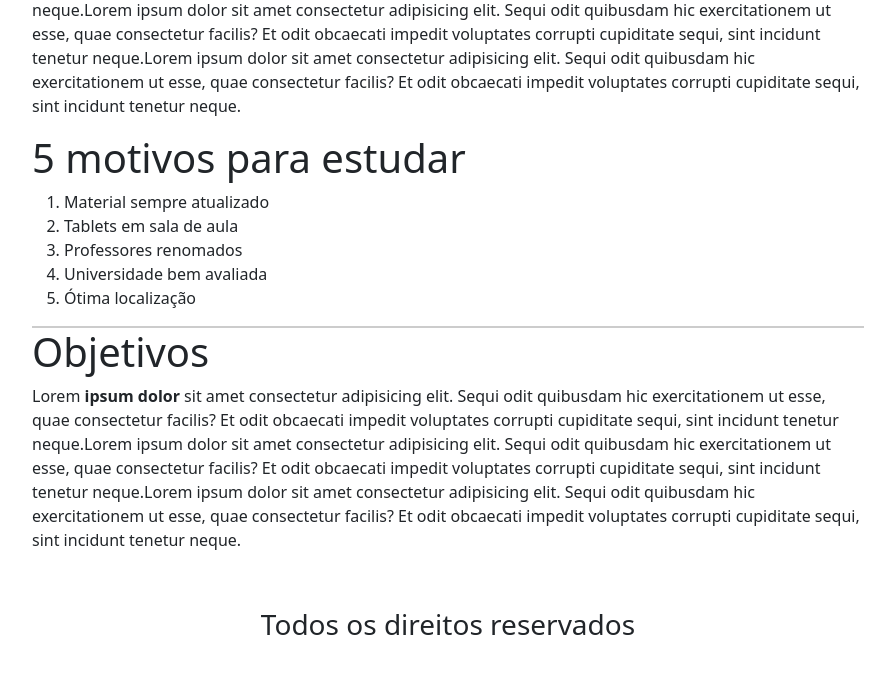
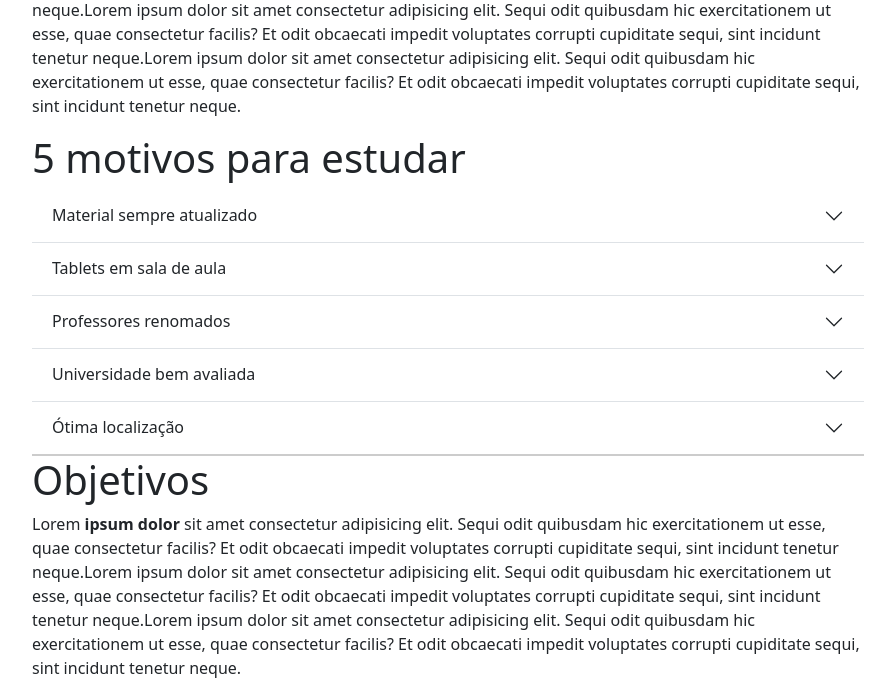
Before and after one commit to yrnThiago/Desafio_2, a Flask app: page /quemsomos in a window 1280 px wide. Shown: the part 213-907 px from the top of the page, without its empty margins (192-1087 px from the left). Run offline with Flask 3, Linux system fonts and the light colour scheme.

Commit message:
feat: add bootstrap component accordion (1)

```diff
--- a/app/templates/quem_somos.html
+++ b/app/templates/quem_somos.html
@@ -11,11 +11,20 @@
 
         <div class="apresentacao__conteudo__motivos">
             <h1>{{ qty_reasons }} motivos para estudar</h1>
-            <ol>
+            <div class="accordion accordion-flush" id="motivos_para_estudar">
                 {% for reason in reasons %}
-                <li>{{ reason }}</li>
+                <div class="accordion-item">
+                    <h2 class="accordion-header">
+                      <button class="accordion-button collapsed" type="button" data-bs-toggle="collapse" data-bs-target="#flush-collapse{{reason[0]}}" aria-expanded="false" aria-controls="flush-collapse{{reason[0]}}">
+                        {{ reason }}
+                      </button>
+                    </h2>
+                    <div id="flush-collapse{{reason[0]}}" class="accordion-collapse collapse" data-bs-parent="#motivos_para_estudar">
+                      <div class="accordion-body">Placeholder content for this accordion, which is intended to demonstrate the <code>.accordion-flush</code> class. This is the first item's accordion body.</div>
+                    </div>
+                </div>
                 {% endfor %}
-            </ol>
+            </div>
         </div>
 
         <div class="apresentacao__conteudo__divider"></div>
```
